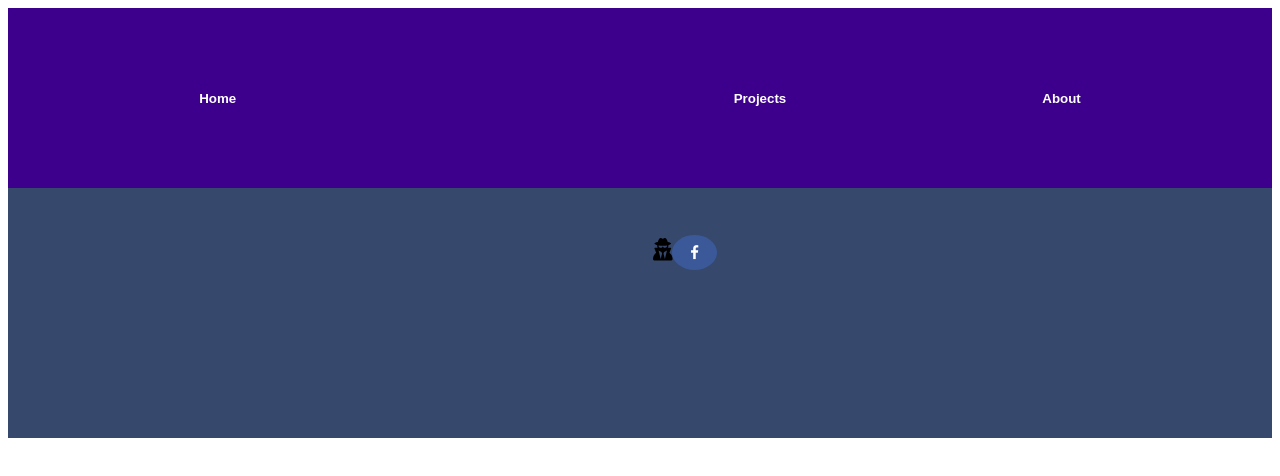
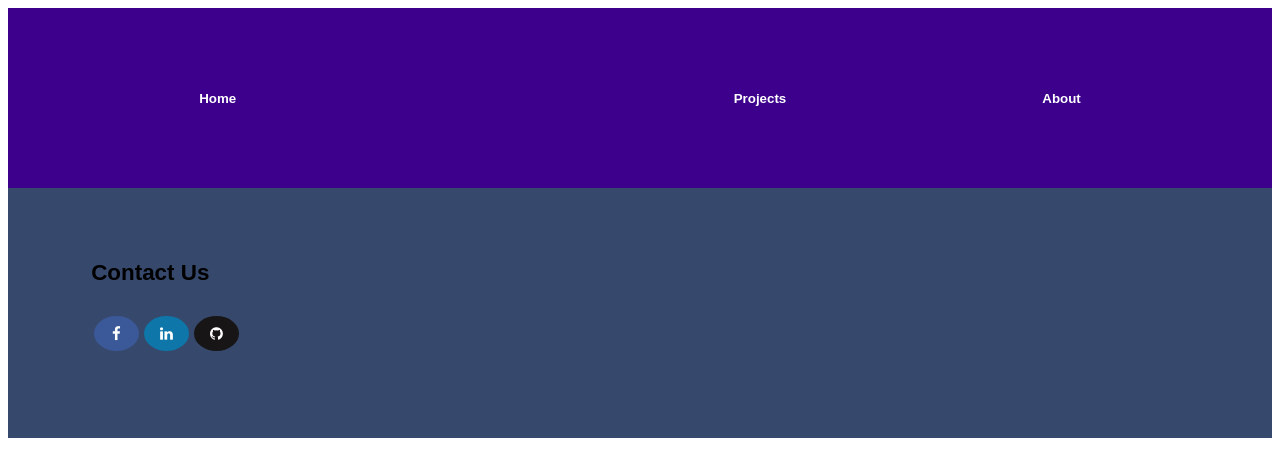
Before and after one commit to Jakubk12/Wizytowka1, a Vue app: page / in a window 1280 px wide. Before the commit this address had no page. Shown: the top 476 px of the page. Built offline with nearby package versions, Linux system fonts and the light colour scheme.

Commit message:
Correction of styles in footer and added Contact icons

```diff
--- a/src/components/layout/TheFooter.vue
+++ b/src/components/layout/TheFooter.vue
@@ -1,12 +1,13 @@
 <template>
 <link rel="stylesheet" href="https://cdnjs.cloudflare.com/ajax/libs/font-awesome/4.7.0/css/font-awesome.min.css">
+
     <div class="footer">
-    <font-awesome-icon icon="fa-solid fa-user-secret"> </font-awesome-icon>
+      <div class="inner">
+      <p>Contact Us</p>
     <a href="https://www.facebook.com/kuba.keska.9/" class="fa fa-facebook"></a>
-
-
-
-
+<a class="fa fa-linkedin" href="https://www.linkedin.com/in/jakub-k%C4%99ska-a6643b24b/"></a>
+<a class="fa fa-github" href="https://github.com/Jakubk12"></a>
+</div>
     </div>
 </template>
 
@@ -17,12 +18,13 @@
         height: 20vh;
         margin-bottom: 0;
         background:  #36486b;
-        margin-bottom: 0;
-  text-align: center;
+        display: inline-block;
+     margin-bottom: 0;
+  text-align: left;
   padding: 2em;
   font-family: 'Source Sans Pro', sans-serif;
   font-size: 1.4em;
-  font-weight: 300;
+  font-weight: 900;
   line-height: 1.6em;
      @media all and (max-width:900px) {
       .footer {
@@ -30,18 +32,26 @@
 
       }
      }
+     .inner {
+      margin-left: 3vw;
+     }
     }
+
     .fa {
   padding: 10px;
   font-size: 15px;
   width: 25px;
   text-align: center;
   text-decoration: none;
+  transition: 0.2s all;
+  margin: 0.2vw;
+
 }
 
 /* Add a hover effect if you want */
 .fa:hover {
   opacity: 0.7;
+  transform: scale(1.5)
 }
 
 /* Set a specific color for each brand */
@@ -52,6 +62,20 @@
   border-radius: 50%;
   color: white;
 }
+/* Linkedin */
+.fa-linkedin {
+  background: #0e76a8;
+  border-radius: 50%;
+  color: white;
+
+}
+.fa-github {
+    border-radius: 50%;
+    background: #171515;
+    color: white
+
+
+}
 </style>
 <script>
 
--- a/src/router.js
+++ b/src/router.js
@@ -12,11 +12,11 @@ const router = createRouter({
             component: ComponentHome
         },
         {
-            path: '/projects',
+            path: '/routercomponents/:id',
             component: ComponentProjects
         },
         {
-            path: '/routercomponents/:id',
+            path: '/Projects',
             component: ComponentAbout
         },
     ]
```
